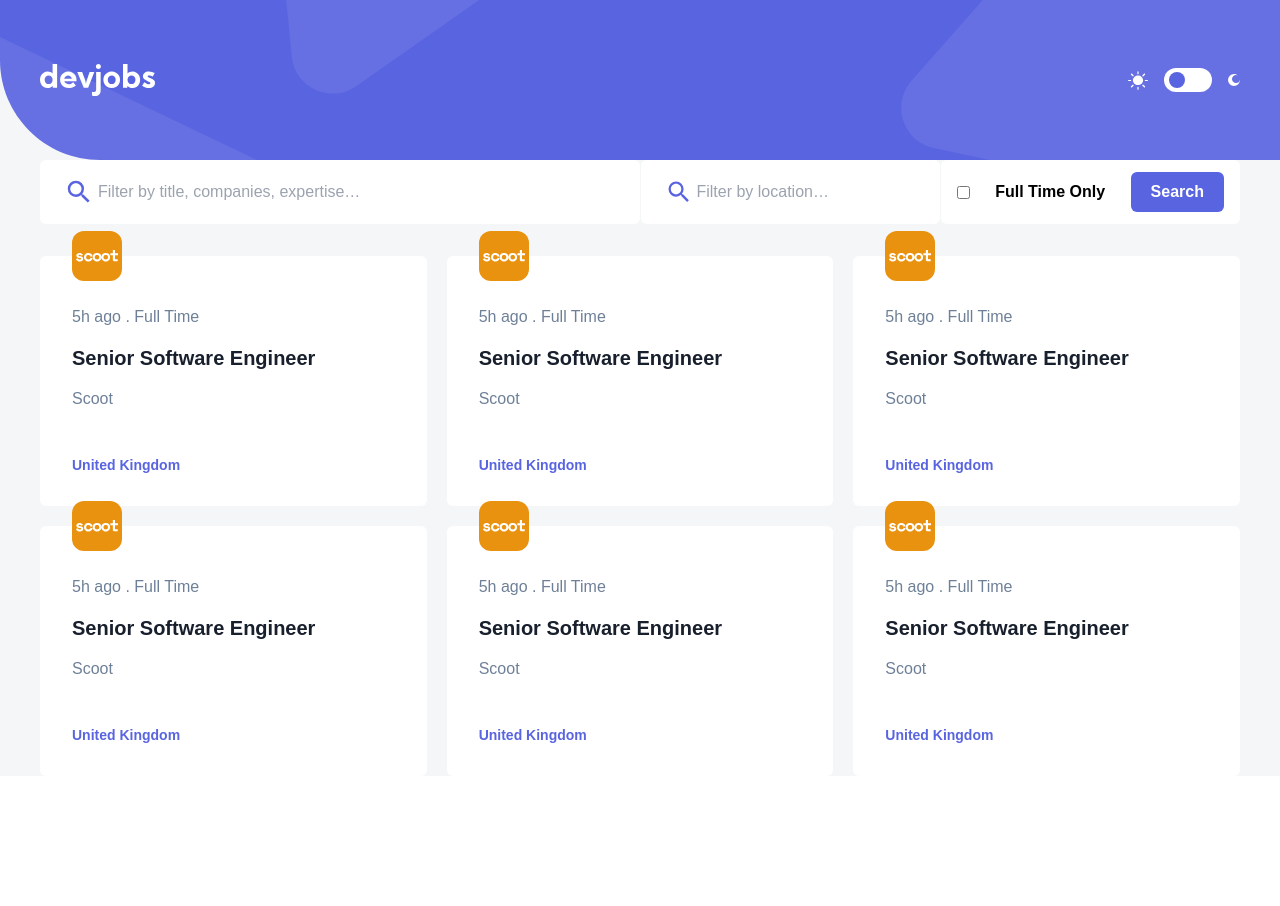
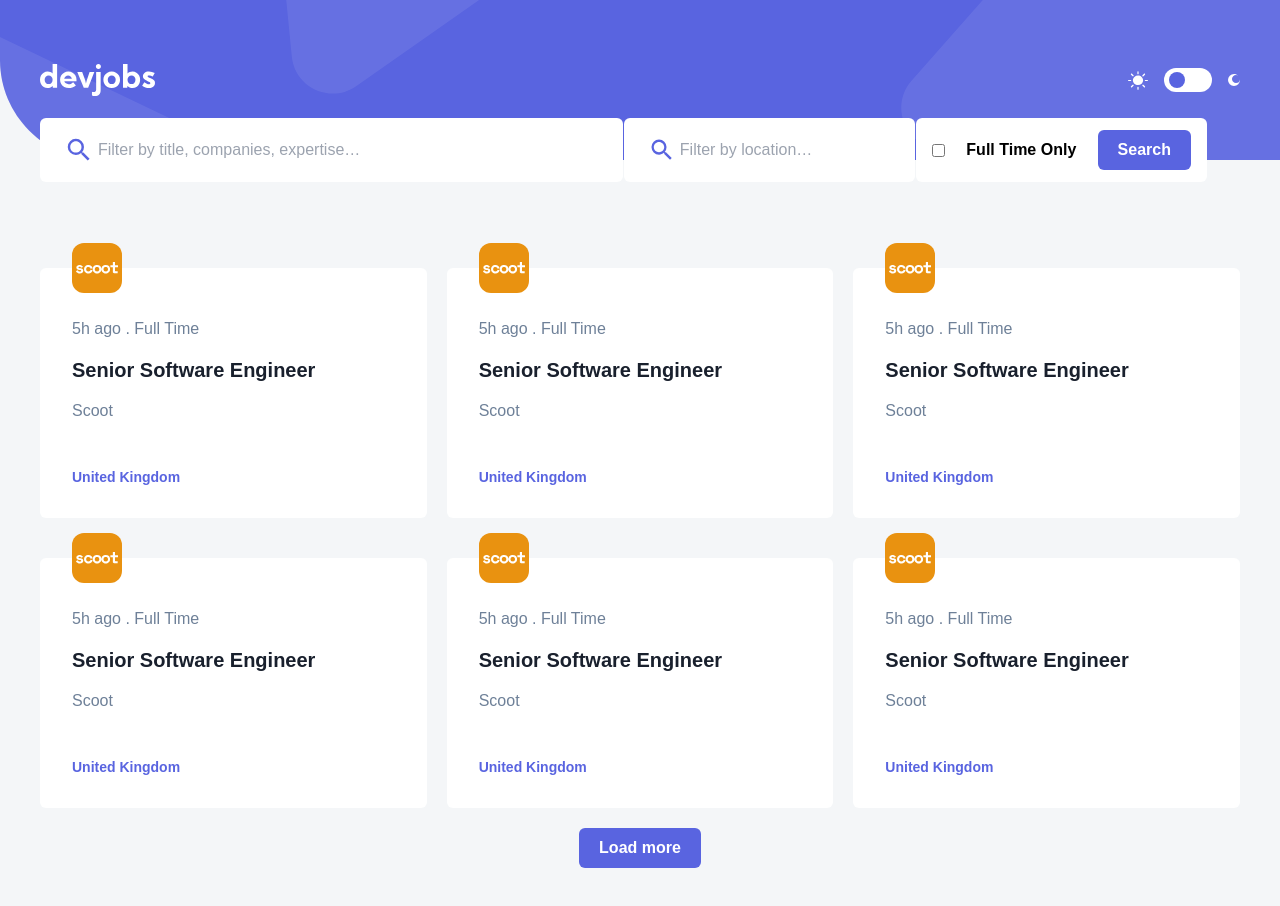
Before and after one commit to wayneleon1/devjobs-web-app, a React (Vite) app: page / in a window 1280 px wide. Shown: the top 906 px of the page. Before the commit the page ends 800 px from the top, so only its background shows below. Built offline with nearby package versions, Linux system fonts and the light colour scheme; the HTML template or start-up script is replaced by a standard one.

Commit message:
create jobcard container

```diff
--- a/src/layout/HomeLayout.jsx
+++ b/src/layout/HomeLayout.jsx
@@ -27,7 +27,7 @@
           </div>
         </div>
       </div>
-      <div className="container mx-auto px-10">
+      <div className="container mx-auto px-10 py-7">
         <Outlet />
       </div>
     </div>
--- a/src/pages/Home.jsx
+++ b/src/pages/Home.jsx
@@ -4,9 +4,9 @@
 import JobCard from "../components/JobCard";
 function Home() {
   return (
-    <>
-      <div className="relative">
-        <div className="grid grid-cols-4  gap-[1px] w-full z-10">
+    <div className="relative">
+      <div className="absolute top-[-10%] z-10">
+        <div className="grid grid-cols-4  gap-[1px] w-full ">
           <div className="col-span-2">
             <Input placeholder="Filter by title, companies, expertise…" />
           </div>
@@ -20,7 +20,7 @@
           </div>
         </div>
       </div>
-      <div className="grid grid-cols-1 md:grid-cols-2 lg:grid-cols-3  gap-5 mt-8">
+      <div className="grid grid-cols-1 md:grid-cols-2 lg:grid-cols-3 gap-y-10  gap-x-5 pt-20">
         <JobCard />
         <JobCard />
         <JobCard />
@@ -28,7 +28,10 @@
         <JobCard />
         <JobCard />
       </div>
-    </>
+      <div className="flex items-center justify-center py-5">
+        <Button title="Load more" />
+      </div>
+    </div>
   );
 }
 
```
